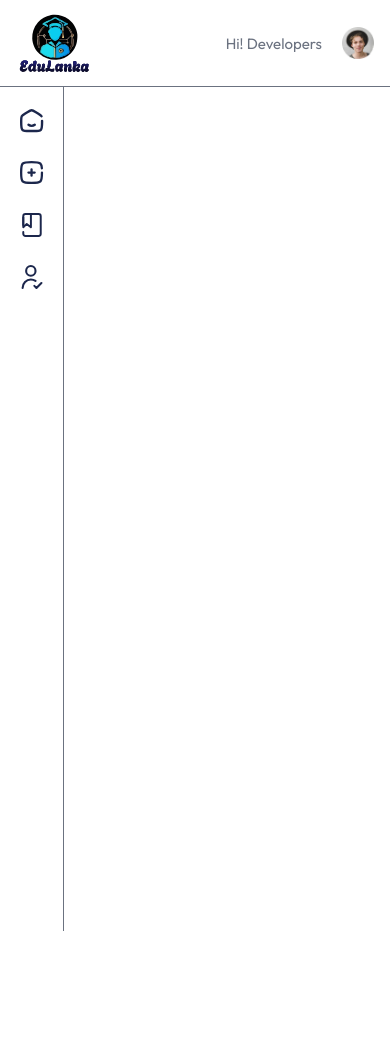
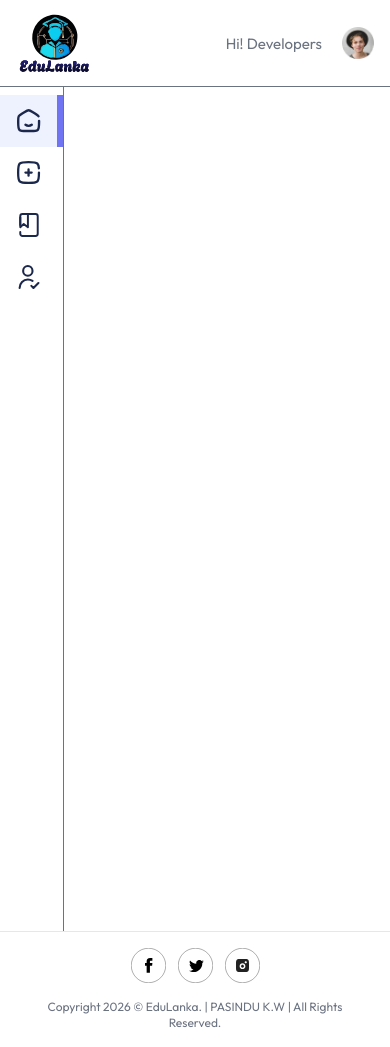
Before and after one commit to widushan/-LMS-Website, a React (Vite) app in the folder client/: page /educator in a window 390 px wide. Before the commit the page ends 931 px from the top, so only its background shows below. Built offline with nearby package versions, Linux system fonts and the light colour scheme; no server answers; a web font is replaced by a local one.

Commit message:
edu commit
educator components finished.
Next need to build pages of Educator.

```diff
--- a/client/src/components/educator/Footer.jsx
+++ b/client/src/components/educator/Footer.jsx
@@ -1,11 +1,36 @@
 import React from 'react'
+import { assets } from '../../assets/assets'
 
 const Footer = () => {
+
   return (
-    <div>
-        <h1>Edu Footer</h1>
-    </div>
+
+    <footer className="flex md:flex-row flex-col-reverse items-center justify-between text-left w-full px-8 border-t">
+
+      <div className='flex items-center gap-4'>
+        <img className='hidden md:block w-20' src={assets.lms_bg} alt="logo" />
+        <div className='hidden md:block h-7 w-px bg-gray-500/60'></div>
+        <p className="py-4 text-center text-xs md:text-sm text-gray-500">
+          Copyright 2026 © EduLanka. | PASINDU K.W | All Rights Reserved.
+        </p>
+      </div>
+
+      <div className='flex items-center gap-3 max-md:mt-4'>
+        <a href="#">
+          <img src={assets.facebook_icon} alt="facebook_icon" />
+        </a>
+        <a href="#">
+          <img src={assets.twitter_icon} alt="twitter_icon" />
+        </a>
+        <a href="#">
+          <img src={assets.instagram_icon} alt="instagram_icon" />
+        </a>
+      </div>
+
+    </footer>
+
   )
+
 }
 
 export default Footer
--- a/client/src/components/educator/Sidebar.jsx
+++ b/client/src/components/educator/Sidebar.jsx
@@ -23,7 +23,8 @@
           to={item.path}
           key={item.name}
           end={item.path === '/educator'}
-          className={({isActive})=>`flex items-center md:flex-row flex-col md:justify-start justify-center py-3.5 md:px-10 gap-3`}>
+          className={({isActive})=>`flex items-center md:flex-row flex-col md:justify-start justify-center py-3.5 md:px-10 gap-3
+            ${isActive ? 'bg-indigo-50 border-r-[6px] border-indigo-500/90' : 'hover:bg-gray-100/90 border-r-[6px] border-white hover:border-gray-100/90'}`}>
             <img src={item.icon} alt="" className="w-6 h-6" />
             <p className='md:block hidden text-center'>{item.name}</p>
         </NavLink>
--- a/client/src/pages/educator/Educator.jsx
+++ b/client/src/pages/educator/Educator.jsx
@@ -2,6 +2,7 @@
 import { Outlet } from 'react-router-dom'
 import Navbar from '../../components/educator/Navbar'
 import Sidebar from '../../components/educator/Sidebar'
+import Footer from '../../components/educator/Footer'
 
 
 const Educator = () => {
@@ -22,6 +23,8 @@
 
       </div>
 
+      <Footer />
+
     </div>
 
   )
```
